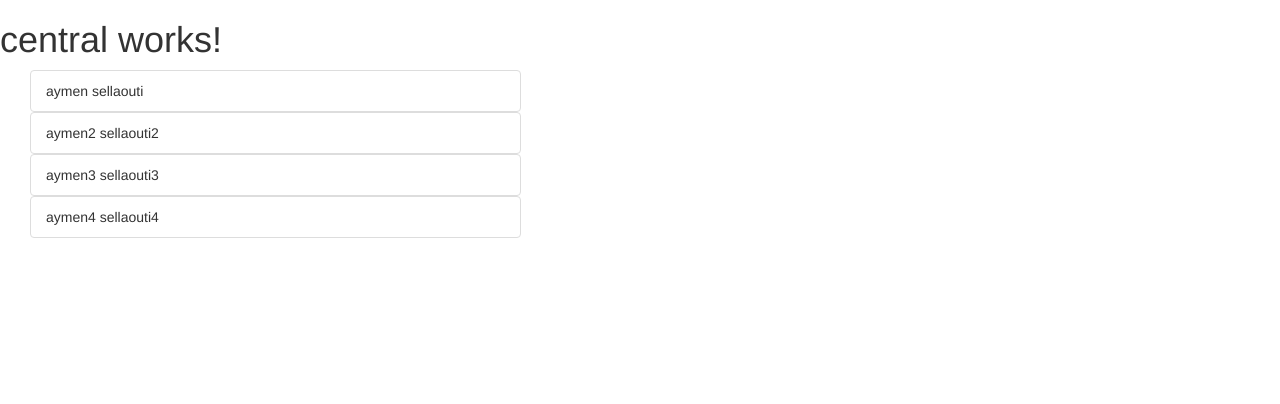
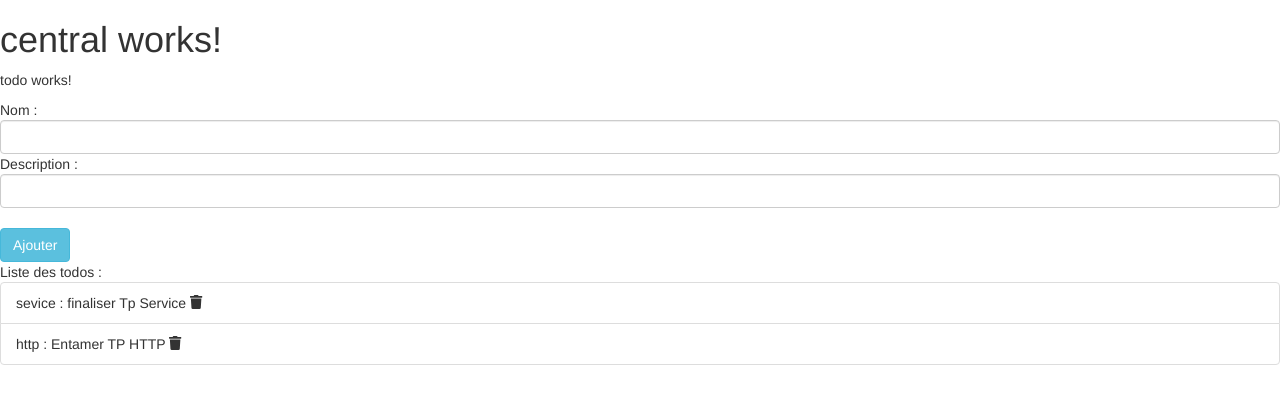
Before and after one commit to aymen2782/Angular-Central, an Angular app: page / in a window 1280 px wide. Shown: the top 404 px of the page. Built offline with nearby package versions, Linux system fonts and the light colour scheme.

Commit message:
Cv with directive

```diff
--- /dev/null
+++ b/src/app/Model/Todo.ts
@@ -0,0 +1,9 @@
+export class Todo{
+  name : string;
+  description : string;
+
+  constructor(name: string, description: string) {
+    this.name = name;
+    this.description = description;
+  }
+}
--- a/src/app/app.component.html
+++ b/src/app/app.component.html
@@ -2,4 +2,4 @@
   {{title}}
 </h1>
 
-<app-cv></app-cv>
+<app-todo></app-todo>
--- /dev/null
+++ b/src/app/todo.service.ts
@@ -0,0 +1,37 @@
+import { Injectable } from '@angular/core';
+import {Todo} from "./Model/Todo";
+
+@Injectable()
+export class TodoService {
+  private todos : Todo[];
+
+  constructor() {
+    this.todos=[
+      new Todo('sevice' ,'finaliser Tp Service'),
+      new Todo('http','Entamer TP HTTP' )
+    ];
+  }
+
+  addTodo(name,description){
+    let newTodo = new Todo(name,description);
+    this.todos.push(newTodo);
+    console.log(this.todos);
+  }
+
+  getTodos(){
+    return this.todos;
+  }
+
+  setTodos(newTodos : Todo[]) {
+    this.todos = newTodos;
+  }
+
+   removeTodo(todo:Todo){
+    var index = this.todos.indexOf(todo, 0);
+    if (index > -1) {
+      this.todos.splice(index, 1);
+    }
+  }
+
+
+}
--- /dev/null
+++ b/src/app/todo/todo.component.html
@@ -0,0 +1,18 @@
+<p>
+  todo works!
+</p>
+
+Nom  : <input class="form-control" type="text" [(ngModel)]="name" >
+Description : <input class="form-control" [(ngModel)]="description" type="text">
+<br>
+<button class="btn btn-info" (click)="ajouter()">Ajouter</button>
+<br>
+Liste des todos :
+<ul class="list-group">
+  <li *ngFor="let todo of todos" class="list-group-item">
+    {{todo.name}} : {{todo.description}}
+    <span (click)="delete(todo)">
+     <i  class="fa fa-trash"></i>
+    </span>
+  </li>
+</ul>
--- /dev/null
+++ b/src/app/todo/todo.component.ts
@@ -0,0 +1,29 @@
+import { Component, OnInit } from '@angular/core';
+import {Todo} from "../Model/Todo";
+import {TodoService} from "../todo.service";
+
+@Component({
+  selector: 'app-todo',
+  templateUrl: './todo.component.html',
+  styleUrls: ['./todo.component.css']
+})
+export class TodoComponent implements OnInit {
+
+  name : string;
+  description : string ;
+  private todos : Todo[];
+  constructor(private todoService : TodoService) { }
+
+  ngOnInit() {
+    this.todos = this.todoService.getTodos();
+  }
+
+  ajouter(){
+   this.todoService.addTodo(this.name,this.description);
+  }
+
+  delete(todo){
+    console.log('delete');
+    this.todoService.removeTodo(todo);
+  }
+}
--- a/src/index.html
+++ b/src/index.html
@@ -9,6 +9,7 @@
 
   <link rel="stylesheet" href="assets/css/rotating-card.css">
   <link rel="stylesheet" href="assets/css/bootstrap.css">
+  <script defer src="https://use.fontawesome.com/releases/v5.0.6/js/all.js"></script>
   <link rel="icon" type="image/x-icon" href="favicon.ico">
 </head>
 <body>
```
Also changed, not shown: src/app/app.module.ts (+5 -2 lines), src/app/todo/todo.component.css (added), 1 other file (tests, documents, lock files or other folders).
